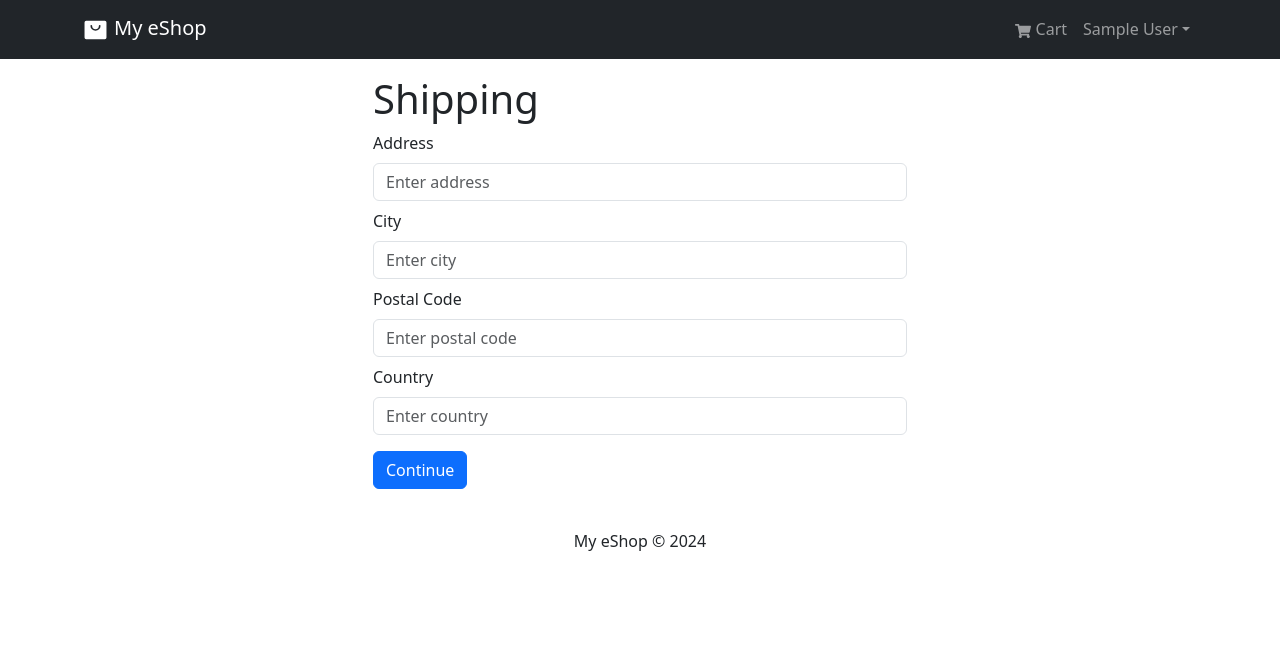
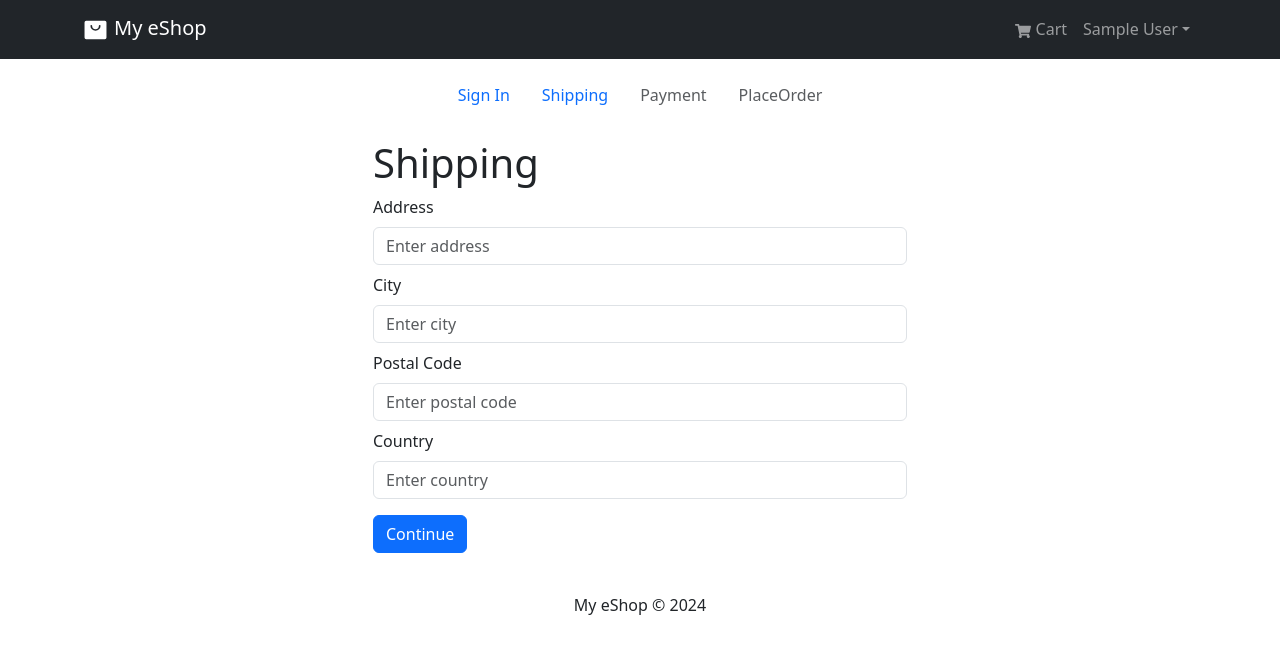
Before and after one commit to dreniff3/Bizaar-eShop, a React (Vite) app in the folder frontend/: page /shipping in a window 1280 px wide. Shown: the top 654 px of the page. Built offline with nearby package versions, Linux system fonts and the light colour scheme; sample sign-in values are in the browser's storage.

Commit message:
Add Checkout Steps component to top of page

```diff
--- a/frontend/src/pages/ShippingPage.jsx
+++ b/frontend/src/pages/ShippingPage.jsx
@@ -4,6 +4,7 @@ import { useDispatch, useSelector } from "react-redux";
 import { useNavigate } from "react-router-dom";
 import FormContainer from "../components/FormContainer";
 import { saveShippingAddress } from "../slices/cartSlice";
+import CheckoutSteps from "../components/checkoutSteps";
 
 const ShippingPage = () => {
     // get cart state
@@ -28,6 +29,7 @@ const ShippingPage = () => {
 
     return (
         <FormContainer>
+            <CheckoutSteps step1 step2 />
             <h1>Shipping</h1>
 
             <Form onSubmit={submitHandler}>
```
